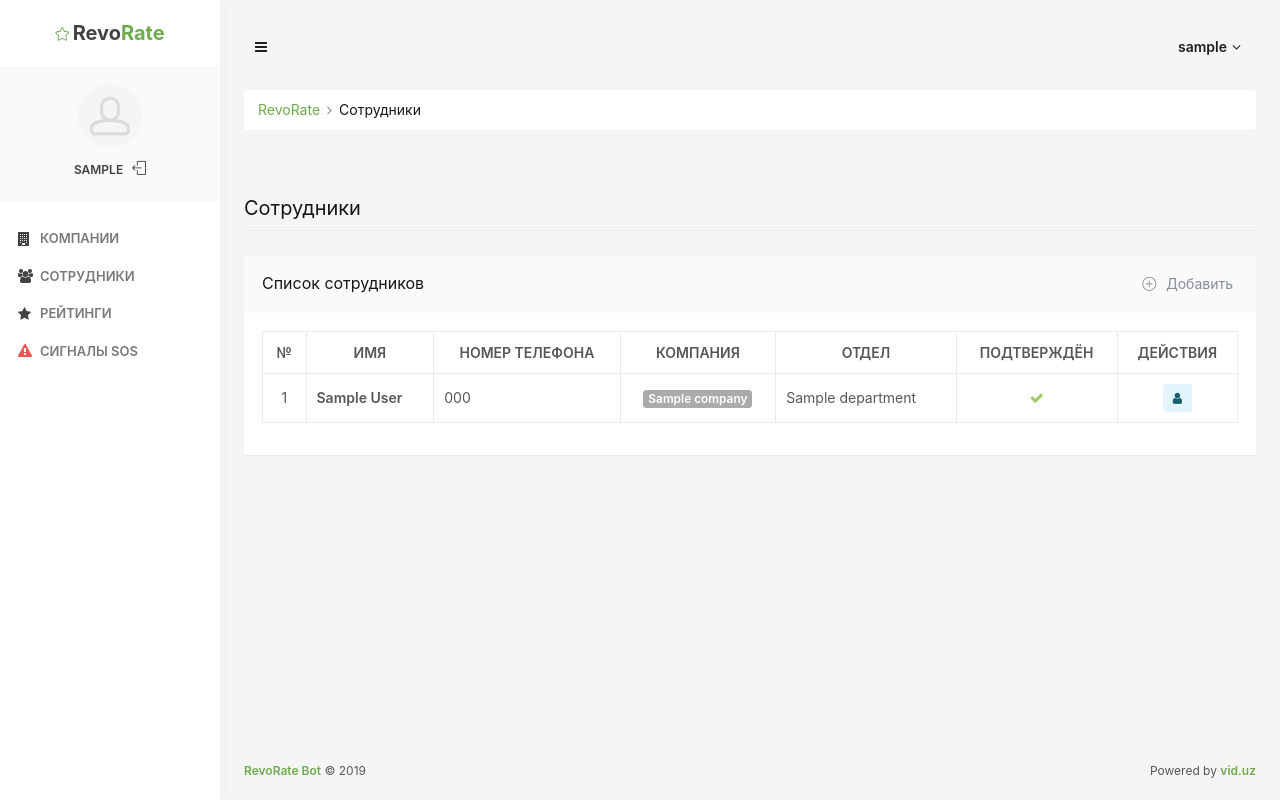
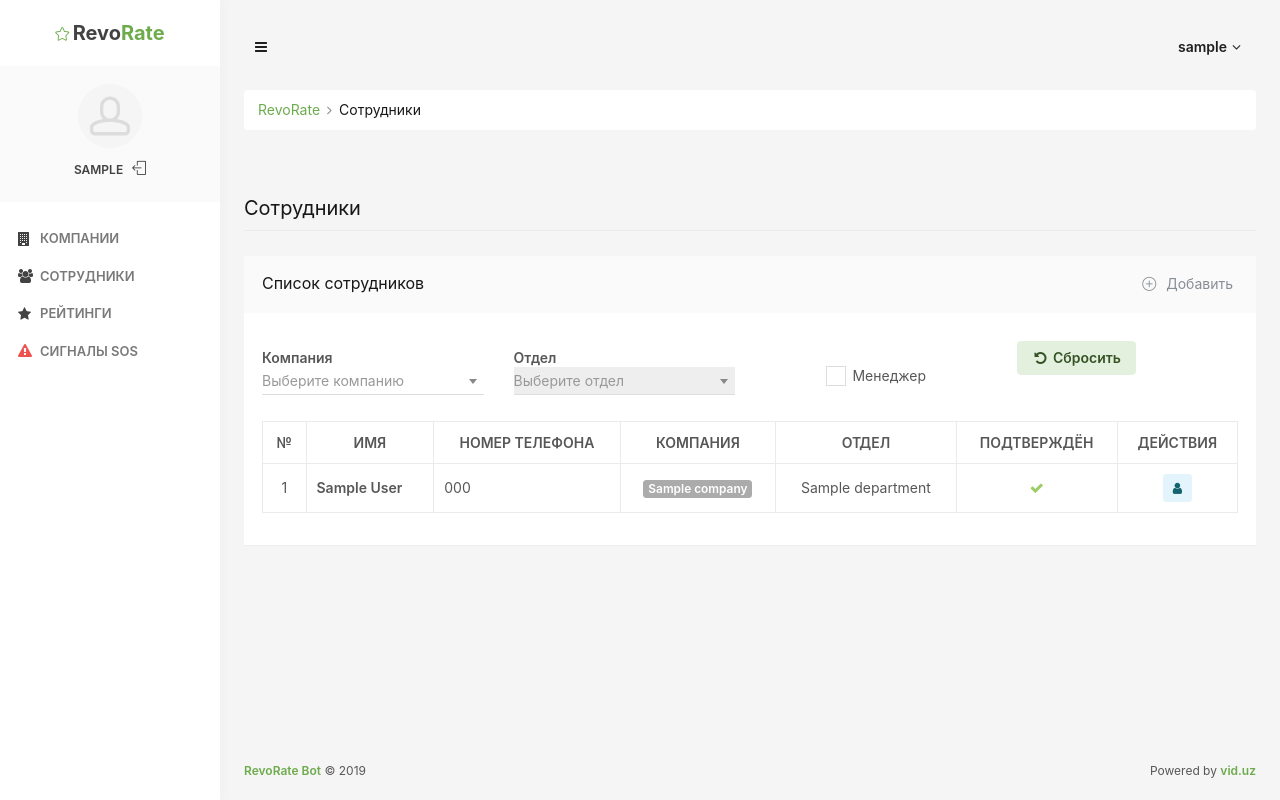
Before and after one commit to dmitriyl99/Revorate, a Django app: page /users/ in a window 1280 px wide. Run offline with Django 3.2, Linux system fonts and the light colour scheme; a user stored in the database is signed in; tables that the repository leaves empty hold one stand-in row (values such as "Sample post"); some libraries are stand-ins or nearby versions.

Commit message:
Add filters for users list

```diff
--- a/templates/admin/users/users_list.html
+++ b/templates/admin/users/users_list.html
@@ -1,11 +1,20 @@
 {% extends 'layouts/base.html' %}
+{% load static %}
 {% block title %}Сотрудники{% endblock %}
+{% block styles %}
+    <link rel="stylesheet" href="{% static 'assets/css/select2.min.css' %}">
+    <link rel="stylesheet" href="{% static 'assets/css/select2-bootstrap.min.css' %}">
+{% endblock %}
 {% block breadcrumbs %}
     <span class="breadcrumb-item active">Сотрудники</span>
 {% endblock %}
 {% block content %}
+    <div class="d-none" id="departmentsList">
+        {% for department in departments %}
+            <option value="{{ department.id }}" data-company-id="{{ department.company_id }}">{{ department.name }}</option>
+        {% endfor %}
+    </div>
     <h2 class="content-heading">Сотрудники</h2>
-    <section class="users-filters"></section>
     <div class="block">
         <div class="block-header block-header-default">
             <h3 class="block-title">Список сотрудников</h3>
@@ -15,10 +24,48 @@
                 </a>
             </div>
         </div>
-        <div class="block-content block-content-full table-responsive">
+        <div class="block-content block-content-full">
             {% if users %}
+                <section class="users-filters py-10">
+                    <div class="row">
+                        <div class="col-sm-12 col-md-3">
+                            <div class="form-group">
+                                <div class="form-material" id="companiesInputGroup">
+                                    <select name="companiesSelect" id="companiesSelect" class="js-select2 form-control" data-placeholder="Выберите компанию">
+                                        <option></option>
+                                        {% for company in companies %}
+                                            <option value="{{ company.id }}">{{ company.name }}</option>
+                                        {% endfor %}
+                                    </select>
+                                    <label for="companiesSelect">Компания</label>
+                                </div>
+                            </div>
+                        </div>
+                        <div class="col-sm-12 col-md-3">
+                            <div class="form-group">
+                                <div class="form-material" id="departmentsInputGroup">
+                                    <select name="departmentsSelect" id="departmentsSelect" class="js-select2 form-control" disabled data-placeholder="Выберите отдел">
+                                        <option></option>
+                                    </select>
+                                    <label for="departmentsSelect">Отдел</label>
+                                </div>
+                            </div>
+                        </div>
+                        <div class="col-sm-12 col-md-3">
+                            <div class="row align-items-center h-100 justify-content-center">
+                                <label class="css-control css-control-primary css-checkbox">
+                                    <input type="checkbox" name="is_manager" id="IsManager" class="css-control-input">
+                                    <span class="css-control-indicator"></span> Менеджер
+                                </label>
+                            </div>
+                        </div>
+                        <div class="col-sm-12 col-md-3">
+                            <button id="resetFilter" type="button" class="btn btn-alt-primary"><i class="fa fa-fw fa-undo"></i> Сбросить</button>
+                        </div>
+                    </div>
+                </section>
                 <div class="table-responsive">
-                    <table class="table table-bordered table-vcenter js-dataTable-simple">
+                    <table class="table table-bordered table-vcenter js-dataTable-simple" id="usersTable">
                         <thead>
                             <tr>
                                 <th class="text-center">№</th>
@@ -32,7 +79,7 @@
                         </thead>
                         <tbody>
                             {% for user in users %}
-                                <tr>
+                                <tr class="user-table-row" {% if not user.is_manager %}data-company-id="{{ user.department.company_id }}" data-department-id="{{ user.department_id }}" {% else %}data-is-manager="true"{% endif %}>
                                     <td class="text-center">{{ forloop.counter }}</td>
                                     <td class="font-w600">{{ user.name }}</td>
                                     <td>{{ user.phone_number }}</td>
@@ -43,7 +90,7 @@
                                             -
                                         {% endif %}
                                     </td>
-                                    <td>
+                                    <td class="text-center">
                                         {% if user.department %}
                                             {{ user.department.name }}
                                         {% else %}
@@ -76,3 +123,12 @@
         </div>
     </div>
 {% endblock %}
+{% block scripts %}
+    <script src="{% static 'assets/js/plugins/select2.full.min.js' %}"></script>
+    <script src="{% static 'assets/js/users.js' %}"></script>
+    <script>
+        $(function() {
+            Codebase.helper('select2');
+        })
+    </script>
+{% endblock %}
```
Also changed, not shown: static/assets/js/users.js (added, +99 -0 lines).
